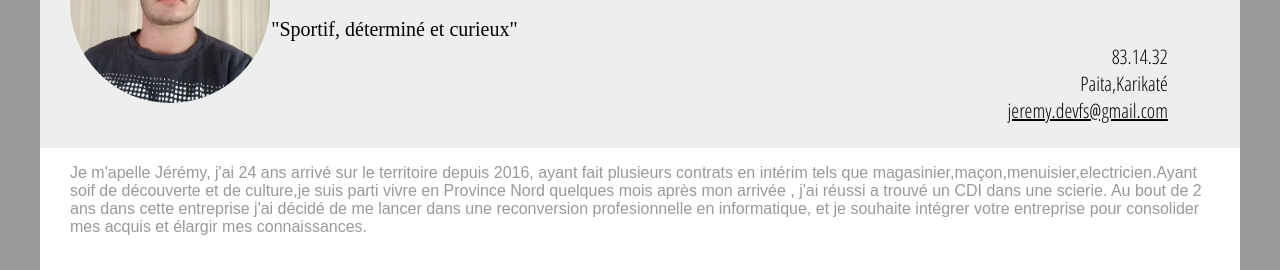
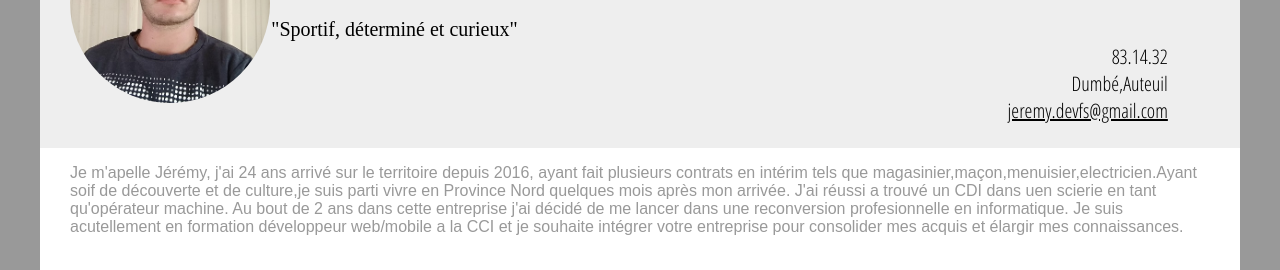
Before and after one commit to AKAmoldu/CvEnLigne, a plain HTML site: page index.html in a window 1280 px wide. Shown: the part 152-422 px from the top of the page. Drawn offline with nearby package versions, Linux system fonts and the light colour scheme; a web font is replaced by a local one.

Commit message:
remodification en-tête

```diff
--- a/index.html
+++ b/index.html
@@ -27,16 +27,16 @@
 
                     <ol class='contact'>
                          <li>83.14.32</li>
-                         <li>Paita,Karikaté</li>
+                         <li>Dumbé,Auteuil</li>
                          <li> <a href="mailto:jeremy.devfs@gmail.com">jeremy.devfs@gmail.com</a></li>
                      </ol>
     </header>
     <p style="color: #999999;" class='description'>Je m'apelle Jérémy,
         j'ai 24 ans arrivé sur le territoire depuis 2016, ayant fait plusieurs contrats en intérim
-        tels que magasinier,maçon,menuisier,electricien.Ayant soif de découverte et de culture,je suis parti vivre en Province Nord quelques mois après mon arrivée
-        , j'ai réussi a trouvé un CDI dans une scierie.
-        Au bout de 2 ans dans cette entreprise j'ai décidé de me lancer dans une reconversion profesionnelle en informatique,
-        et je souhaite intégrer votre entreprise pour consolider mes acquis et élargir mes connaissances.
+        tels que magasinier,maçon,menuisier,electricien.Ayant soif de découverte et de culture,je suis parti vivre en Province Nord quelques mois après mon arrivée.
+        J'ai réussi a trouvé un CDI dans uen scierie en tant qu'opérateur machine.
+        Au bout de 2 ans dans cette entreprise j'ai décidé de me lancer dans une reconversion profesionnelle en informatique.
+        Je suis acutellement en formation développeur web/mobile a la CCI et je souhaite intégrer votre entreprise pour consolider mes acquis et élargir mes connaissances.
     </p>
 
 
```
